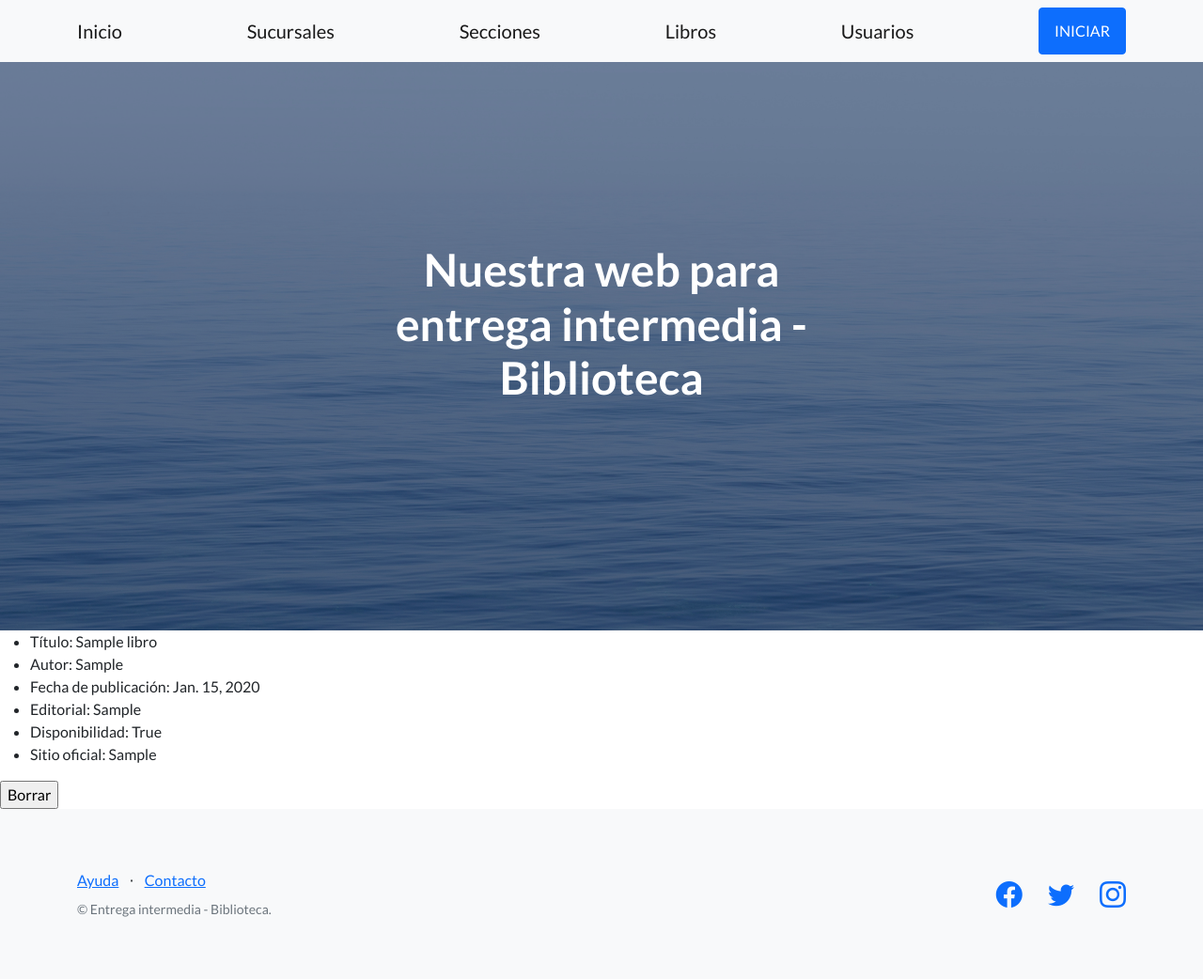
After one commit to matisanchz/Entrega1, a Django app: page /biblioteca/libros/delete/1 in a window 1280 px wide. The commit adds this page. Shown: the whole page at 94% size. Run offline with Django 4.2, Linux system fonts and the light colour scheme; tables that the repository leaves empty hold one stand-in row (values such as "Sample post"); some libraries are stand-ins or nearby versions.

Commit message:
Forms de las demás clases

```diff
--- a/AppEntrega1/admin.py
+++ b/AppEntrega1/admin.py
@@ -1,9 +1,8 @@
 from django.contrib import admin
 
-from AppEntrega1.models import Sucursal, Seccion, Libro, Usuario, Empleado
+from AppEntrega1.models import Sucursal, Seccion, Libro, Usuario
 
 admin.site.register(Sucursal)
 admin.site.register(Seccion)
 admin.site.register(Libro)
 admin.site.register(Usuario)
-admin.site.register(Empleado)
--- a/AppEntrega1/models.py
+++ b/AppEntrega1/models.py
@@ -1,4 +1,6 @@
 from django.db import models
+
+from django.core.validators import RegexValidator
 
 class Sucursal(models.Model):
 
@@ -19,7 +21,7 @@ class Seccion(models.Model):
 class Libro(models.Model):
     titulo = models.CharField(max_length=30, verbose_name='Título completo del libro')
     autor = models.CharField(max_length=50)
-    fecha_publicación = models.DateField()
+    fecha_publicacion = models.DateField()
     editorial = models.TextField()
     disponibilidad = models.BooleanField()
     sitio_oficial = models.URLField()
@@ -35,12 +37,3 @@ class Usuario(models.Model):
 
     def __str__(self):
         return f'{self.nombre} {self.apellido} ({self.email}) - Socio {self.id_socio}'
-
-class Empleado(models.Model):
-
-    nombre = models.CharField(max_length=50)
-    apellido = models.CharField(max_length=50)
-    cargo = models.CharField(max_length=30)
-
-    def __str__(self):
-        return f'{self.nombre} {self.apellido} - Empleado a cargo de ({self.cargo})'
--- a/AppEntrega1/urls.py
+++ b/AppEntrega1/urls.py
@@ -1,18 +1,27 @@
 from django.urls import path
 
-from AppEntrega1.views import SucursalListView, SucursalCreateView, SucursalDetailView, SucursalUpdateView, SucursalDeleteView, inicio, sucursal, seccion, libro, usuario, empleado, sucursalesFormulario
+from AppEntrega1.views import inicio, SucursalListView, SucursalCreateView, SucursalDetailView, SucursalUpdateView, SucursalDeleteView, SeccionListView, SeccionCreateView, SeccionDetailView, SeccionUpdateView, SeccionDeleteView, LibroListView, LibroDetailView, LibroCreateView, LibroUpdateView, LibroDeleteView, UsuarioListView, UsuarioDetailView, UsuarioCreateView, UsuarioUpdateView, UsuarioDeleteView
 
 urlpatterns = [
     path('', inicio, name= 'inicio'),
     path('sucursales', SucursalListView.as_view(), name = 'sucursales'),
-    # path('sucursalesFormulario', sucursalesFormulario, name = 'sucursalesFormulario'),
     path('sucursales/add', SucursalCreateView.as_view(), name = 'sucursal_add'),
     path('sucursales/view/<pk>', SucursalDetailView.as_view(), name = 'sucursal_view'),
     path('sucursales/update/<pk>', SucursalUpdateView.as_view(), name = 'sucursal_update'),
     path('sucursales/delete/<pk>', SucursalDeleteView.as_view(), name = 'sucursal_delete'),
-    path('secciones', seccion, name = 'secciones'),
-    path('libros', libro, name = 'libros'),
-    path('usuarios', usuario, name = 'usuarios'),
-    path('empleados', empleado, name = 'empleados'),
-
+    path('secciones', SeccionListView.as_view(), name = 'secciones'),
+    path('secciones/add', SeccionCreateView.as_view(), name = 'seccion_add'),
+    path('secciones/view/<pk>', SeccionDetailView.as_view(), name = 'seccion_view'),
+    path('secciones/update/<pk>', SeccionUpdateView.as_view(), name = 'seccion_update'),
+    path('seccion/delete/<pk>', SeccionDeleteView.as_view(), name = 'seccion_delete'),
+    path('libros', LibroListView.as_view(), name = 'libros'),
+    path('libros/add', LibroCreateView.as_view(), name = 'libro_add'),
+    path('libros/view/<pk>', LibroDetailView.as_view(), name = 'libro_view'),
+    path('libros/update/<pk>', LibroUpdateView.as_view(), name = 'libro_update'),
+    path('libros/delete/<pk>', LibroDeleteView.as_view(), name = 'libro_delete'),
+    path('usuarios', UsuarioListView.as_view(), name = 'usuarios'),
+    path('usuarios/add', UsuarioCreateView.as_view(), name = 'usuario_add'),
+    path('usuarios/view/<pk>', UsuarioDetailView.as_view(), name = 'usuario_view'),
+    path('usuarios/update/<pk>', UsuarioUpdateView.as_view(), name = 'usuario_update'),
+    path('usuarios/delete/<pk>', UsuarioDeleteView.as_view(), name = 'usuario_delete'),
 ]
--- a/AppEntrega1/views.py
+++ b/AppEntrega1/views.py
@@ -4,7 +4,7 @@ from django.shortcuts import render, redirect
 
 from django.http import HttpResponse
 
-from .models import Sucursal, Seccion, Libro, Usuario, Empleado
+from .models import Sucursal, Seccion, Libro, Usuario
 
 from django.views.generic import ListView, DetailView, CreateView, UpdateView, DeleteView
 
@@ -16,20 +16,16 @@ def inicio(request):
 def sucursal(request):
     return render(request, 'AppEntrega1/sucursal.html', {'sucursales': Sucursal.objects.all()})
 
-def sucursalesFormulario(request):
-    return render(request, 'AppEntrega1/sucursalesFormulario.html')
-
 def seccion(request):
-    return HttpResponse('seccion')
+    return render(request, 'AppEntrega1/seccion.html', {'secciones': Seccion.objects.all()})
 
 def libro(request):
-    return HttpResponse('libro')
-
-def empleado(request):
-    return HttpResponse('empleado')
+    return render(request, 'AppEntrega1/libro.html', {'libros': Libro.objects.all()})
 
 def usuario(request):
-    return HttpResponse('usuario')
+    return render(request, 'AppEntrega1/usuario.html', {'usuarios': Usuario.objects.all()})
+
+#Forms Sucursal:
 class SucursalListView(ListView):
     model = Sucursal
     template_name = 'AppEntrega1/sucursal.html'
@@ -54,3 +50,89 @@ class SucursalUpdateView(UpdateView):
 class SucursalDeleteView(DeleteView):
     model = Sucursal
     success_url = reverse_lazy('sucursales')
+
+#Forms Seccion:
+class SeccionListView(ListView):
+    model = Seccion
+    template_name = 'AppEntrega1/seccion.html'
+    context_object_name = 'secciones'
+
+class SeccionDetailView(DetailView):
+    model = Seccion
+    template_name = 'AppEntrega1/ver_seccion.html'
+
+class SeccionCreateView(CreateView):
+    model = Seccion
+    success_url = reverse_lazy('secciones')
+    fields = ['nombre', 'piso']
+    template_name = 'AppEntrega1/sucursales_form.html'
+    #Puedo usar el mismo template que SucursalesCreateView
+class SeccionUpdateView(UpdateView):
+    model = Seccion
+    success_url = reverse_lazy('secciones')
+    fields = ['nombre', 'piso']
+    template_name = 'AppEntrega1/sucursales_form.html'
+    #Puedo usar el mismo template que SucursalesCreateView
+
+class SeccionDeleteView(DeleteView):
+    model = Seccion
+    success_url = reverse_lazy('secciones')
+    #Por default usa el template seccion_confirm_delete.html
+
+# Forms Libro:
+class LibroListView(ListView):
+    model = Libro
+    template_name = 'AppEntrega1/libro.html'
+    context_object_name = 'libros'
+
+class LibroDetailView(DetailView):
+    model = Libro
+    template_name = 'AppEntrega1/ver_libro.html'
+
+class LibroCreateView(CreateView):
+    model = Libro
+    success_url = reverse_lazy('libros')
+    fields = ['titulo', 'autor', 'fecha_publicacion', 'editorial', 'disponibilidad', 'sitio_oficial']
+    template_name = 'AppEntrega1/sucursales_form.html'
+    #Puedo usar el mismo template que SucursalesCreateView
+
+class LibroUpdateView(UpdateView):
+    model = Libro
+    success_url = reverse_lazy('libros')
+    fields = ['titulo', 'autor', 'fecha_publicacion', 'editorial', 'disponibilidad', 'sitio_oficial']
+    template_name = 'AppEntrega1/sucursales_form.html'
+    #Puedo usar el mismo template que SucursalesCreateView
+
+class LibroDeleteView(DeleteView):
+    model = Libro
+    success_url = reverse_lazy('libros')
+    #Por default usa el template libro_confirm_delete.html
+
+# Forms Usuario:
+class UsuarioListView(ListView):
+    model = Usuario
+    template_name = 'AppEntrega1/usuario.html'
+    context_object_name = 'usuarios'
+
+class UsuarioDetailView(DetailView):
+    model = Usuario
+    template_name = 'AppEntrega1/ver_usuario.html'
+
+class UsuarioCreateView(CreateView):
+    model = Usuario
+    success_url = reverse_lazy('usuarios')
+    fields = ['nombre', 'apellido', 'id_socio', 'email']
+    template_name = 'AppEntrega1/sucursales_form.html'
+    #Puedo usar el mismo template que SucursalesCreateView
+
+class UsuarioUpdateView(UpdateView):
+    model = Usuario
+    success_url = reverse_lazy('usuarios')
+    fields = ['nombre', 'apellido', 'id_socio', 'email']
+    template_name = 'AppEntrega1/sucursales_form.html'
+    #Puedo usar el mismo template que SucursalesCreateView
+
+class UsuarioDeleteView(DeleteView):
+    model = Usuario
+    success_url = reverse_lazy('usuarios')
+    #Por default usa el template libro_confirm_delete.html
--- a/Entrega1/urls.py
+++ b/Entrega1/urls.py
@@ -17,6 +17,6 @@ from django.contrib import admin
 from django.urls import path, include
 
 urlpatterns = [
-    path('admin/', admin.site.urls),
+    path('admin/', admin.site.urls, name='admin'),
     path('biblioteca/', include('AppEntrega1.urls'))
 ]
--- /dev/null
+++ b/templates/AppEntrega1/libro_confirm_delete.html
@@ -0,0 +1,20 @@
+{% extends 'AppEntrega1/padre.html' %}
+
+{% block contenidoQueCambia %}
+
+    <form action="" method="POST">
+        {% csrf_token %}
+
+        <ul>
+            <li> Título: {{libro.titulo}}</li>
+            <li> Autor: {{libro.autor}}</li>
+            <li> Fecha de publicación: {{libro.fecha_publicacion}}</li>
+            <li> Editorial: {{libro.editorial}}</li>
+            <li> Disponibilidad: {{libro.disponibilidad}}</li>
+            <li> Sitio oficial: {{libro.sitio_oficial}}</li>
+        </ul>
+
+        <input type="submit" value="Borrar">
+    </form>
+
+{% endblock %}
--- a/templates/AppEntrega1/padre.html
+++ b/templates/AppEntrega1/padre.html
@@ -35,7 +35,6 @@
                 <a class="navbar-brand" href="{% url 'secciones' %}">Secciones</a>
                 <a class="navbar-brand" href="{% url 'libros' %}">Libros</a>
                 <a class="navbar-brand" href="{% url 'usuarios' %}">Usuarios</a>
-                <a class="navbar-brand" href="{% url 'empleados' %}">Empleados</a>
                 <a class="btn btn-primary" href="#NADAAUN">INICIAR</a>
             </div>
         </nav>
--- a/templates/AppEntrega1/ver_sucursal.html
+++ b/templates/AppEntrega1/ver_sucursal.html
@@ -8,4 +8,6 @@
         <li> Dirección: {{sucursal.direccion}}</li>
     </ul>
 
+    <a class="btn btn-primary" href="{% url 'sucursales' %}"> Volver </a>
+
 {% endblock %}
```
Also changed, not shown: templates/AppEntrega1/libro.html (added, +21 -0 lines), templates/AppEntrega1/seccion.html (added, +21 -0 lines), templates/AppEntrega1/seccion_confirm_delete.html (added, +16 -0 lines), templates/AppEntrega1/usuario.html (added, +20 -0 lines), templates/AppEntrega1/usuario_confirm_delete.html (added, +18 -0 lines), templates/AppEntrega1/ver_libro.html (added, +16 -0 lines), templates/AppEntrega1/ver_seccion.html (added, +12 -0 lines), templates/AppEntrega1/ver_usuario.html (added, +14 -0 lines), AppEntrega1/migrations/0002_delete_empleado_alter_libro_titulo_and_more.py (added), AppEntrega1/migrations/0003_alter_libro_titulo_alter_seccion_nombre_and_more.py (added), AppEntrega1/migrations/0004_rename_fecha_publicación_libro_fecha_publicacion.py (added), db.sqlite3.
